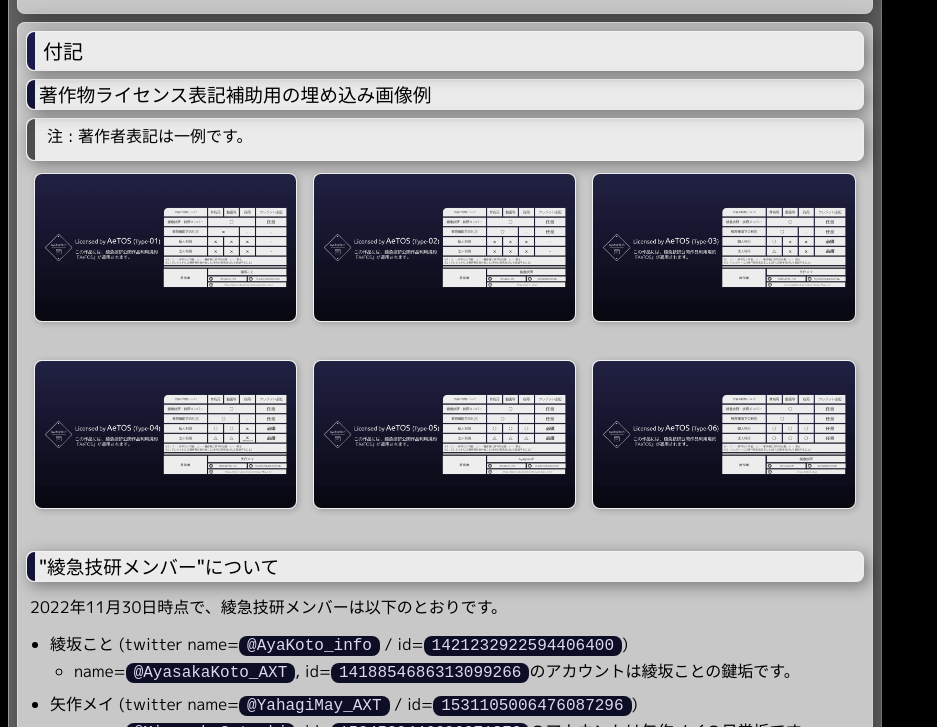
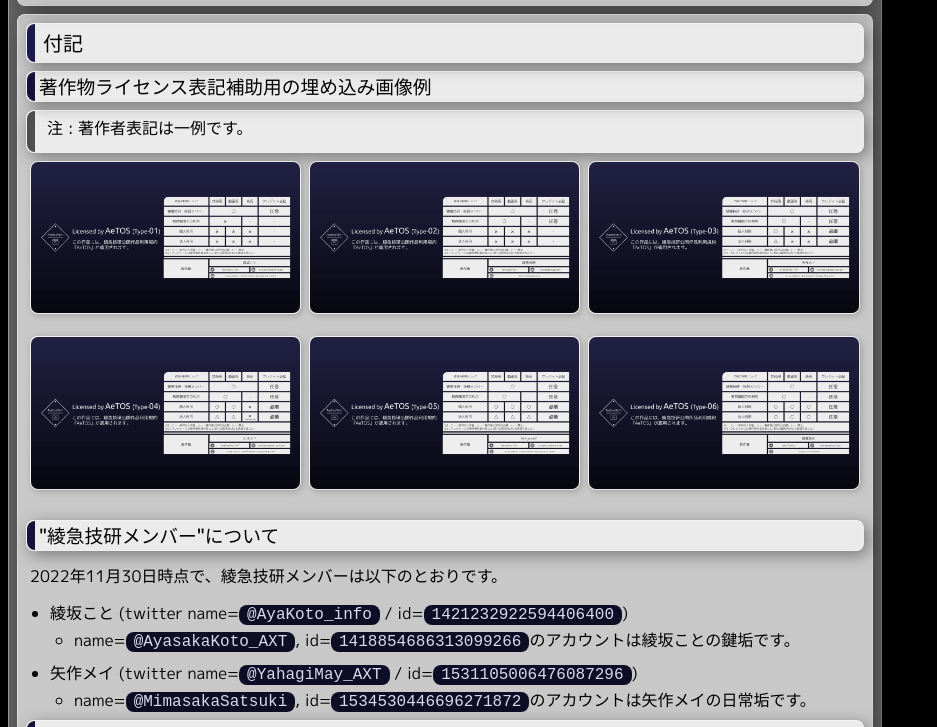
Before and after one commit to AyaExpTech/AXT-web, a plain HTML site: page license/index.html in a window 1280 px wide. Shown: the part 2514-3241 px from the top of the page, without its empty margins (0-937 px from the left). Drawn offline with Linux system fonts and the light colour scheme; some packages are replaced by stand-ins of ours; files that its build step writes are made by us from their sources; a script that the page names is missing.

Commit message:
Update index.html

```diff
--- a/license/index.html
+++ b/license/index.html
@@ -58,7 +58,7 @@
                     <li>本規約が適用されるすべての著作物には、常に本規約の最も新しい版が適用される。</li>
                 </ol>
                 <blockquote>
-                    <h4 id="ref-01--第1条1項に基づき、aetosを自動適用する綾急技研メンバー・名義">ref-01 : 第1条1項に基づき、AeTOSを自動適用する綾急技研メンバー・名義</h4>
+                    <b id="ref-01">ref-01 : 第1条1項に基づき、AeTOSを自動適用する綾急技研メンバー・名義</b>
                     <ul>
                         <li>&quot;綾急技研&quot;, &quot;AyaExpTech&quot;</li>
                         <li>&quot;綾坂こと&quot;, &quot;Ayasaka-Koto&quot;, &quot;AyagawaP&quot;</li>
@@ -128,34 +128,22 @@
                 </blockquote>
                 <div column="3" style="--c: 3">
                     <div>
-                        <p>
                         <img loading="lazy" src="license/AeTOS-01.png" alt="Type-01" class="medium-zoom-image">
-                        </p>
                     </div>
                     <div>
-                        <p>
                         <img loading="lazy" src="license/AeTOS-02.png" alt="Type-02" class="medium-zoom-image">
-                        </p>
                     </div>
                     <div>
-                        <p>
                         <img loading="lazy" src="license/AeTOS-03.png" alt="Type-03" class="medium-zoom-image">
-                        </p>
                     </div>
                     <div>
-                        <p>
                         <img loading="lazy" src="license/AeTOS-04.png" alt="Type-04" class="medium-zoom-image">
-                        </p>
                     </div>
                     <div>
-                        <p>
                         <img loading="lazy" src="license/AeTOS-05.png" alt="Type-05" class="medium-zoom-image">
-                        </p>
                     </div>
                     <div>
-                        <p>
                         <img loading="lazy" src="license/AeTOS-06.png" alt="Type-06" class="medium-zoom-image">
-                        </p>
                     </div>
                 </div>
                 <h3 id="綾急技研メンバーについて">&quot;綾急技研メンバー&quot;について</h3>
```
Lines whose indentation alone changed are shown as unchanged.
